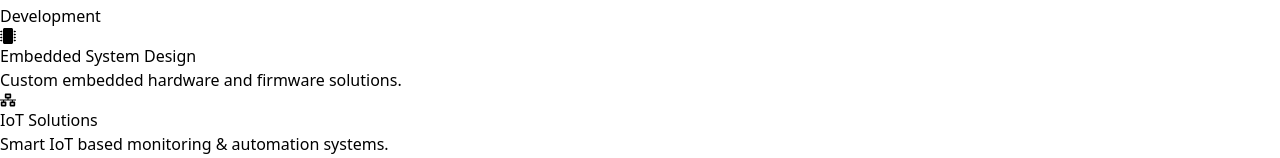
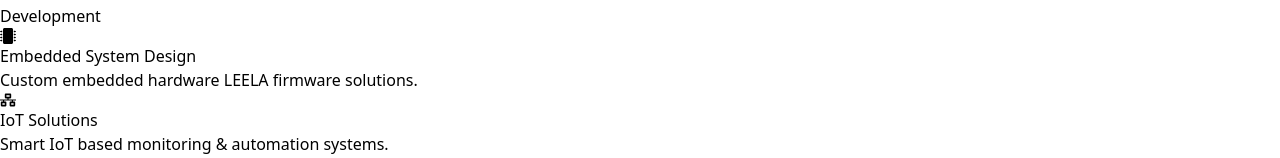
Before and after one commit to KARASALEELALAKSHMI/ElectricalWebsite, a React (Vite) app: page / in a window 1280 px wide. Shown: the part 1801-1959 px from the top of the page. Built offline with nearby package versions, Linux system fonts and the light colour scheme.

Commit message:
Leelaupdate

```diff
--- a/src/components/Services.jsx
+++ b/src/components/Services.jsx
@@ -5,7 +5,7 @@ const services = [
   {
     category: "Development",
     items: [
-      { icon: <FaMicrochip />, title: "Embedded System Design", desc: "Custom embedded hardware and firmware solutions." },
+      { icon: <FaMicrochip />, title: "Embedded System Design", desc: "Custom embedded hardware LEELA firmware solutions." },
       { icon: <FaNetworkWired />, title: "IoT Solutions", desc: "Smart IoT based monitoring & automation systems." },
     ],
   },
```
